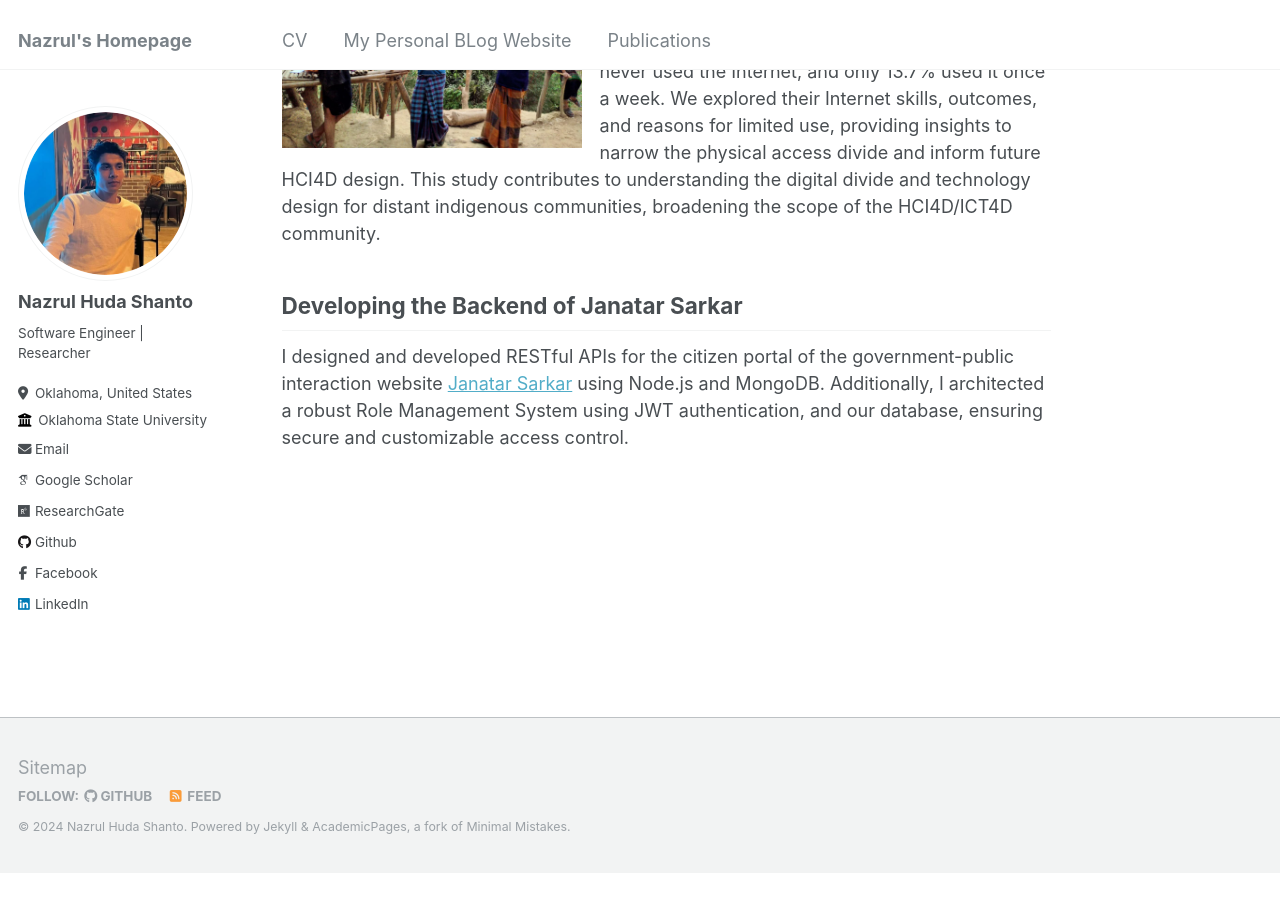
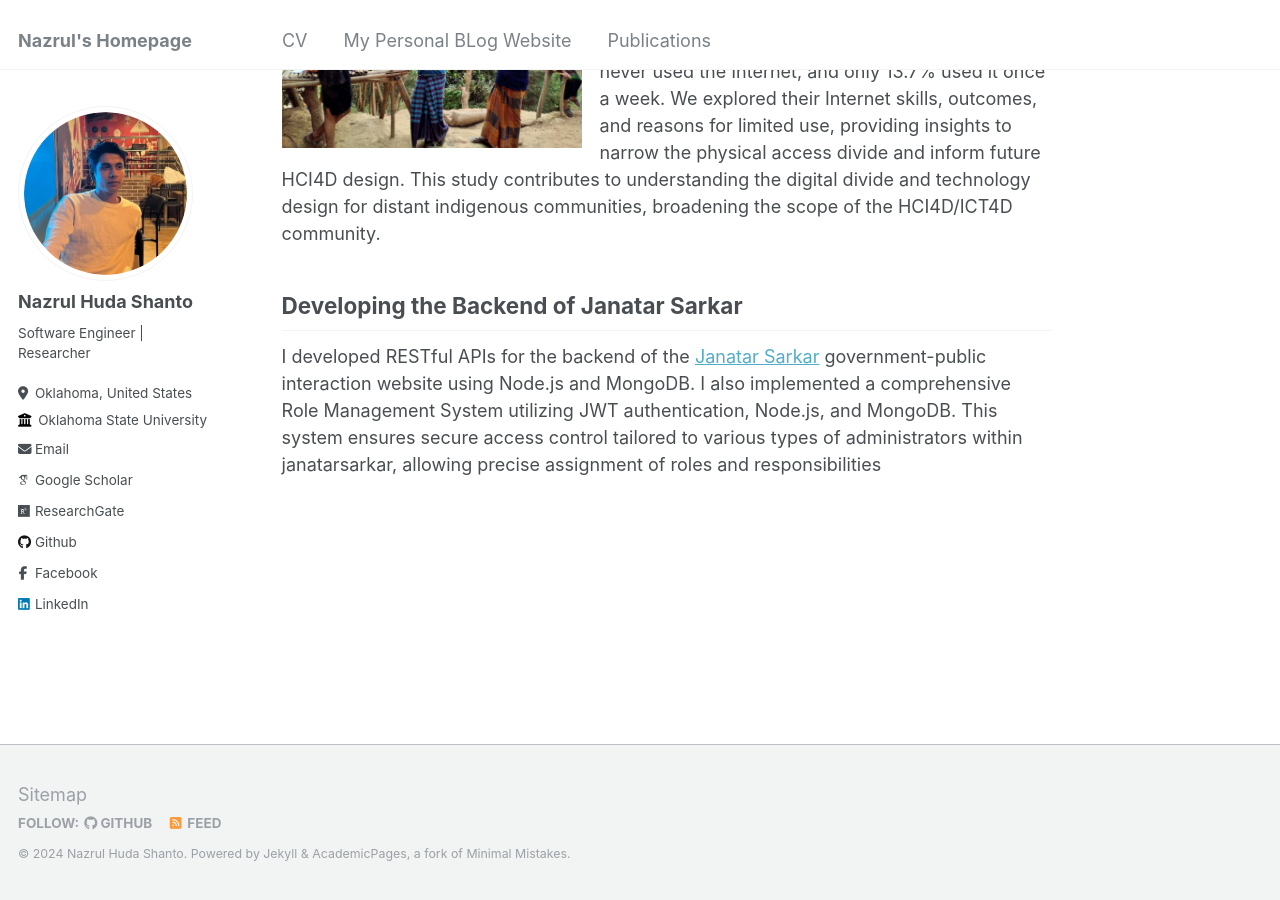
Before and after one commit to nazrulhuda/portfolio, a Jekyll site: the page built from _pages/about.md, in a window 1280 px wide and 900 px high, scrolled down 1195 px. Built offline with Jekyll 4.4.1, drawn with Linux system fonts in a browser that asks for light colours; some web fonts are replaced; before the commit the page ends 2068 px from its top, so only the background shows below that.

Commit message:
first commit

```diff
--- a/_data/navigation.yml
+++ b/_data/navigation.yml
@@ -7,7 +7,7 @@ main:
     url: https://nazrulxh.onrender.com/
 
   - title: "Publications"
-    url: /publication
+    url: /publication/
 
 
 
--- a/_pages/about.md
+++ b/_pages/about.md
@@ -25,4 +25,5 @@ For a US-based borrowing company [Kramasoft](https://kramasoft.com/landing), I i
 In the high mountains of southeast Bandarban, highly vulnerable ethnic communities (HVECs) live without basic mobile and network availability. To address the digital divide among HVECs, we conducted a mixed-method study involving two visits ![Illustration of combining vision and language modalities](images/o.jpg){: .align-left width="300px"} to six different ethnic communities across 15 villages. Trekking for nine days to collect data, we engaged 72 participants in quantitative and qualitative research, using statistical and machine learning methods. Our findings revealed that 34.2% of participants had never used the Internet, and only 13.7% used it once a week. We explored their Internet skills, outcomes, and reasons for limited use, providing insights to narrow the physical access divide and inform future HCI4D design. This study contributes to understanding the digital divide and technology design for distant indigenous communities, broadening the scope of the HCI4D/ICT4D community.
 
 ## Developing the Backend of Janatar Sarkar
-I designed and developed RESTful APIs for the citizen portal of the government-public interaction website [Janatar Sarkar](https://janatarsarkar.gov.bd/) using Node.js and MongoDB. Additionally, I architected a robust Role Management System using JWT authentication, and our database, ensuring secure and customizable access control.
+
+I developed RESTful APIs for the backend of the [Janatar Sarkar](https://janatarsarkar.gov.bd/) government-public interaction website using Node.js and MongoDB. I also implemented a comprehensive Role Management System utilizing JWT authentication, Node.js, and MongoDB. This system ensures secure access control tailored to various types of administrators within janatarsarkar, allowing precise assignment of roles and responsibilities
```
